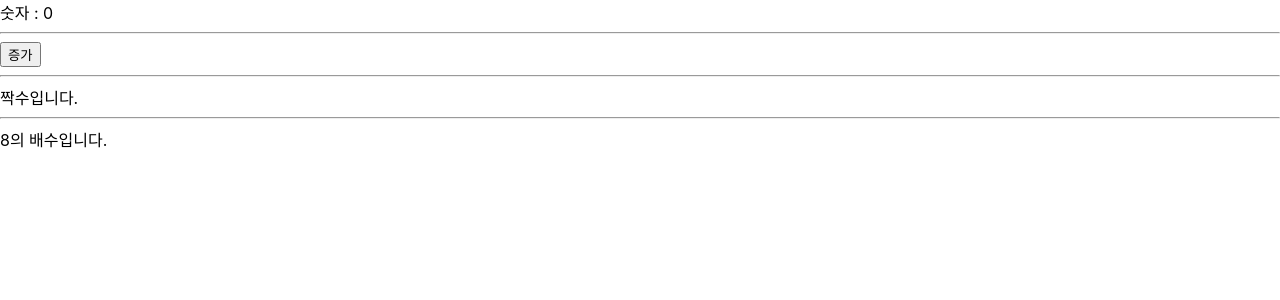
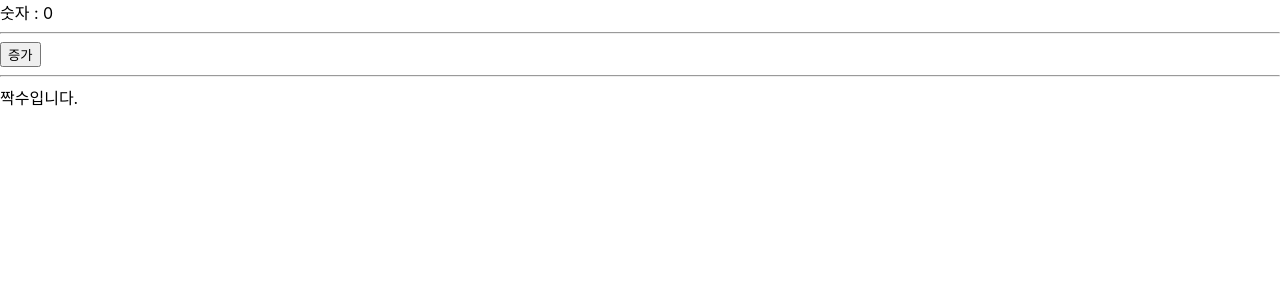
Before and after one commit to youmy028/React-proj, a React (Create React App) app: page / in a window 1280 px wide. Shown: the top 300 px of the page. Built offline with nearby package versions, Linux system fonts and the light colour scheme.

Commit message:
OR연산자

```diff
--- a/src/NumberCounter.js
+++ b/src/NumberCounter.js
@@ -3,23 +3,18 @@ import React, { useState } from "react";
 function NumberCounter() {
     const [num, setNum] = useState(0);
 
-    const numIsEvenDiv =
-        num % 2 == 0 ?(
+    const numIsEvenDiv =(
             <>
-            <hr/>
-            <span>짝수입니다.</span>
+                <hr/>{num % 2 ==0 ? <div>짝수입니다.</div>: <div>홀수입니다.</div>}
             </>
-        ) : (
-            <></>
         );
 
-    const numIs8MultipleDiv = num% 8 == 0 &&(
+    const numIs8MultipleDiv = num% 8 == 0 ||(
         <>
             <hr/>
-            <span>8의 배수입니다.</span>
+            <span>8의 배수 아닙니다.</span>
         </>
     );
-    console.log('numIs8MultipleDiv : ${numIs8MultipleDiv}');
 
     return (
         <>
```
